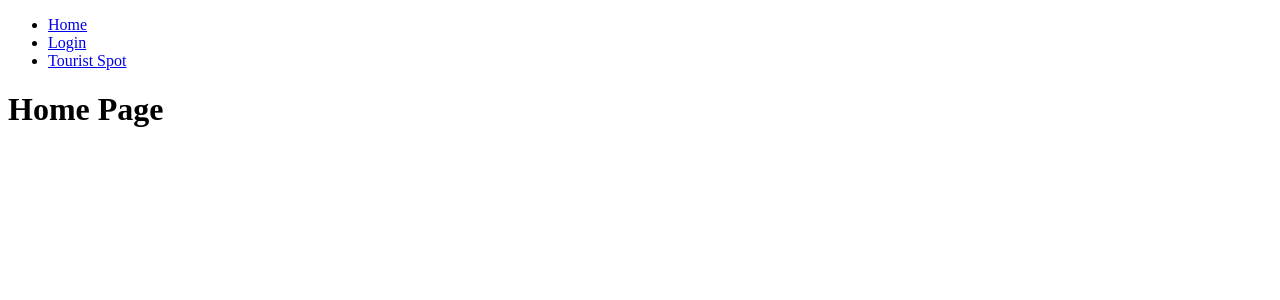
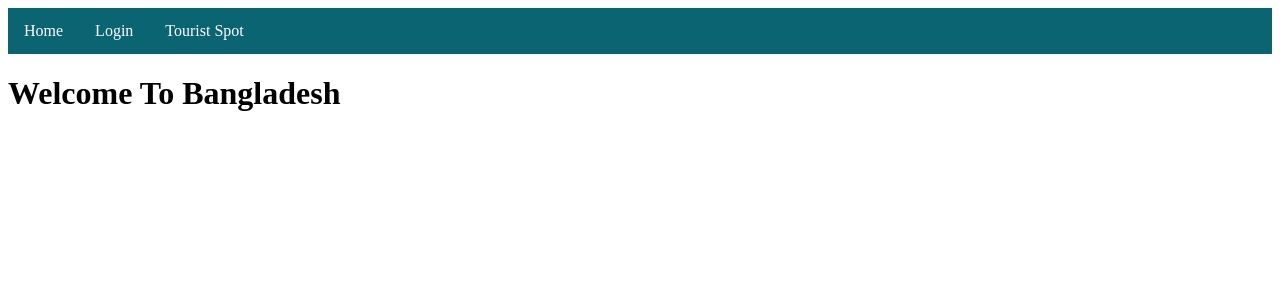
Before and after one commit to SA-K1B/react-hands-on, a React (Vite) app: page / in a window 1280 px wide. Shown: the top 300 px of the page. Built offline with nearby package versions, Linux system fonts and the light colour scheme.

Commit message:
add styling for the navbar

```diff
--- a/src/App.tsx
+++ b/src/App.tsx
@@ -3,8 +3,8 @@ import { BrowserRouter as Router, Route, Routes, Link } from 'react-router-dom';
 import Home from './components/Home';
 import Login from './components/Login';
 import TouristSpot from './components/TouristPlace';
-import ListGroup from './components/ListGroupt';
-
+import ListGroup from './components/TouristPlace';
+import styles from './components/Navbar.module.css';
 function App() {
   const items = [
     'Sundarban',
@@ -18,7 +18,7 @@ function App() {
 
   return (
     <Router>
-      <nav>
+      <nav className={styles.navbar}>
         <ul>
           <li>
             <Link to="/">Home</Link>
@@ -34,7 +34,7 @@ function App() {
       <Routes>
         <Route path="/" element={<Home />} />
         <Route path="/login" element={<Login />} />
-        <Route path="/tourist-spot" element={<TouristSpot />} />
+        <Route path="/tourist-spot" element={<ListGroup items={items}/>} />
       </Routes>
     </Router>
   );
--- a/src/components/Home.tsx
+++ b/src/components/Home.tsx
@@ -1,7 +1,7 @@
 import React from 'react';
 
 function Home() {
-  return <h1>Home Page</h1>;
+  return <h1>Welcome To Bangladesh</h1>;
 }
 
 export default Home;
--- /dev/null
+++ b/src/components/Navbar.module.css
@@ -0,0 +1,29 @@
+/* Navbar.module.css */
+.navbar {
+  background-color: #0a6471;
+  overflow: hidden;
+}
+
+.navbar ul {
+  list-style-type: none;
+  margin: 0;
+  padding: 0;
+  display: flex;
+}
+
+.navbar li {
+  float: left;
+}
+
+.navbar li a {
+  display: block;
+  color: white;
+  text-align: center;
+  padding: 14px 16px;
+  text-decoration: none;
+}
+
+.navbar li a:hover {
+  background-color: #ddd;
+  color: black;
+}
```
Also changed, not shown: src/components/ListGroup.tsx (deleted, +0 -35 lines).
